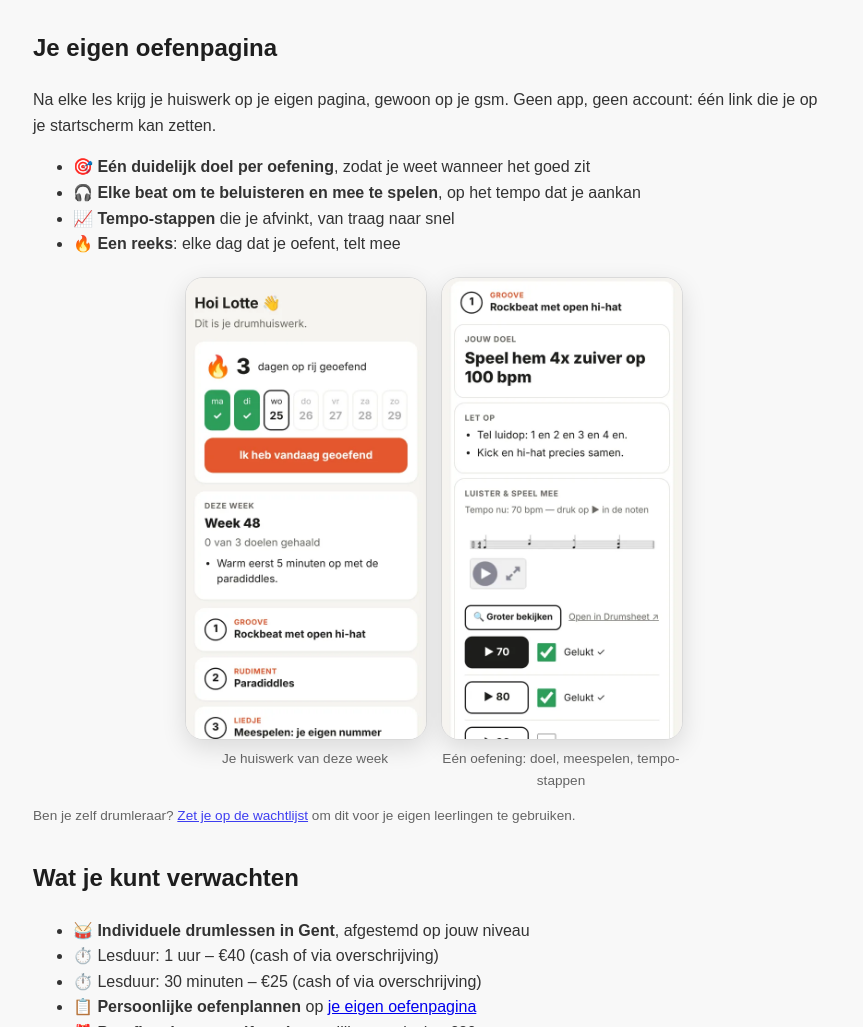
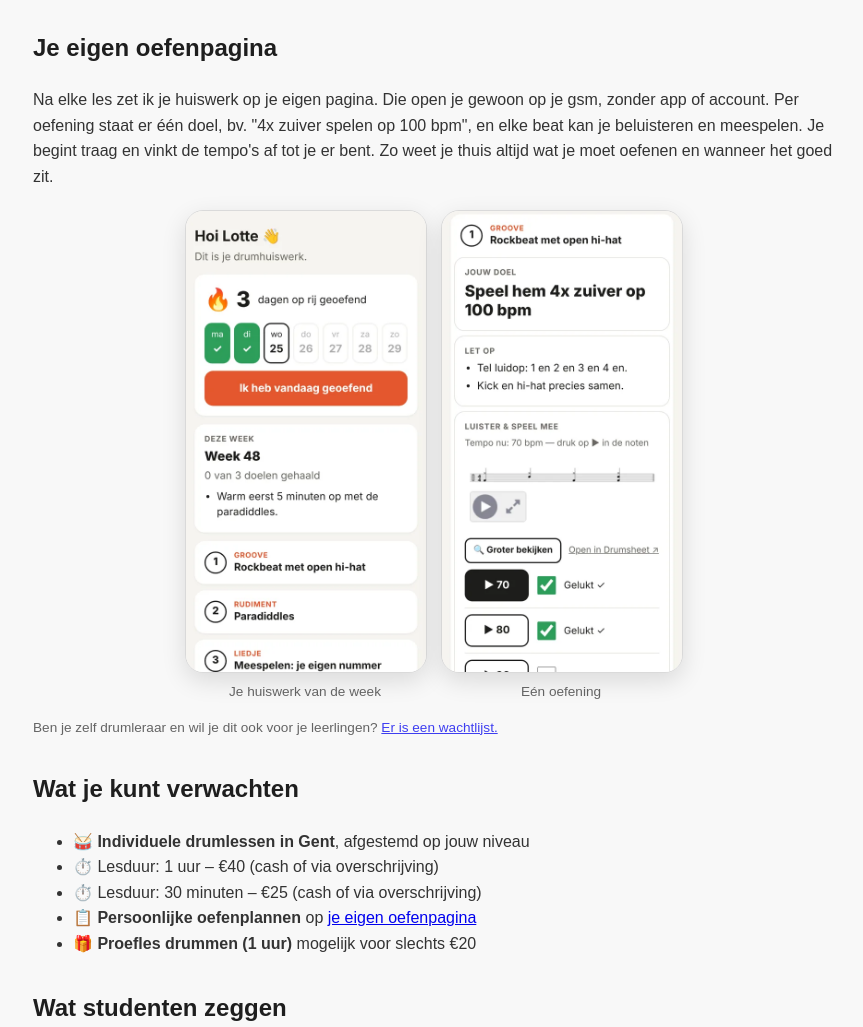
Before and after one commit to bengladine/drumhof-site, a plain HTML site: page index.html in a window 1280 px wide. Shown: the part 2324-3351 px from the top of the page, without its empty margins (207-1070 px from the left). Drawn offline with Linux system fonts and the light colour scheme.

Commit message:
Practice page section: plain text instead of icon list
Co-Authored-By: Claude Opus 5.5 <noreply@anthropic.com>
Claude-Session: https://claude.ai/code/session_019iV3C5BEgPbiMpBiCZRGP7

```diff
--- a/index.html
+++ b/index.html
@@ -137,18 +137,12 @@
 
   <section id="huiswerk">
     <h2>Je eigen oefenpagina</h2>
-    <p>Na elke les krijg je huiswerk op je eigen pagina, gewoon op je gsm. Geen app, geen account: één link die je op je startscherm kan zetten.</p>
-    <ul>
-      <li>🎯 <strong>Eén duidelijk doel per oefening</strong>, zodat je weet wanneer het goed zit</li>
-      <li>🎧 <strong>Elke beat om te beluisteren en mee te spelen</strong>, op het tempo dat je aankan</li>
-      <li>📈 <strong>Tempo-stappen</strong> die je afvinkt, van traag naar snel</li>
-      <li>🔥 <strong>Een reeks</strong>: elke dag dat je oefent, telt mee</li>
-    </ul>
+    <p>Na elke les zet ik je huiswerk op je eigen pagina. Die open je gewoon op je gsm, zonder app of account. Per oefening staat er één doel, bv. "4x zuiver spelen op 100 bpm", en elke beat kan je beluisteren en meespelen. Je begint traag en vinkt de tempo's af tot je er bent. Zo weet je thuis altijd wat je moet oefenen en wanneer het goed zit.</p>
     <div class="hw-shots">
-      <figure><img src="img/huiswerk-week-nl.webp" width="520" height="1000" loading="lazy" alt="Oefenpagina: dagen op rij geoefend, knop 'Ik heb vandaag geoefend' en de oefeningen van de week"><figcaption>Je huiswerk van deze week</figcaption></figure>
-      <figure><img src="img/huiswerk-oefening-nl.webp" width="520" height="1000" loading="lazy" alt="Eén oefening: doel, aandachtspunten, beat om mee te spelen en tempo-stappen"><figcaption>Eén oefening: doel, meespelen, tempo-stappen</figcaption></figure>
+      <figure><img src="img/huiswerk-week-nl.webp" width="520" height="1000" loading="lazy" alt="Oefenpagina: dagen op rij geoefend, knop 'Ik heb vandaag geoefend' en de oefeningen van de week"><figcaption>Je huiswerk van de week</figcaption></figure>
+      <figure><img src="img/huiswerk-oefening-nl.webp" width="520" height="1000" loading="lazy" alt="Eén oefening: doel, aandachtspunten, beat om mee te spelen en tempo-stappen"><figcaption>Eén oefening</figcaption></figure>
     </div>
-    <p class="hw-teachers">Ben je zelf drumleraar? <a href="https://drumsheet.app/teachers.html">Zet je op de wachtlijst</a> om dit voor je eigen leerlingen te gebruiken.</p>
+    <p class="hw-teachers">Ben je zelf drumleraar en wil je dit ook voor je leerlingen? <a href="https://drumsheet.app/teachers.html">Er is een wachtlijst.</a></p>
   </section>
 
   <section>
```
Also changed, not shown: en.html (+4 -10 lines).
